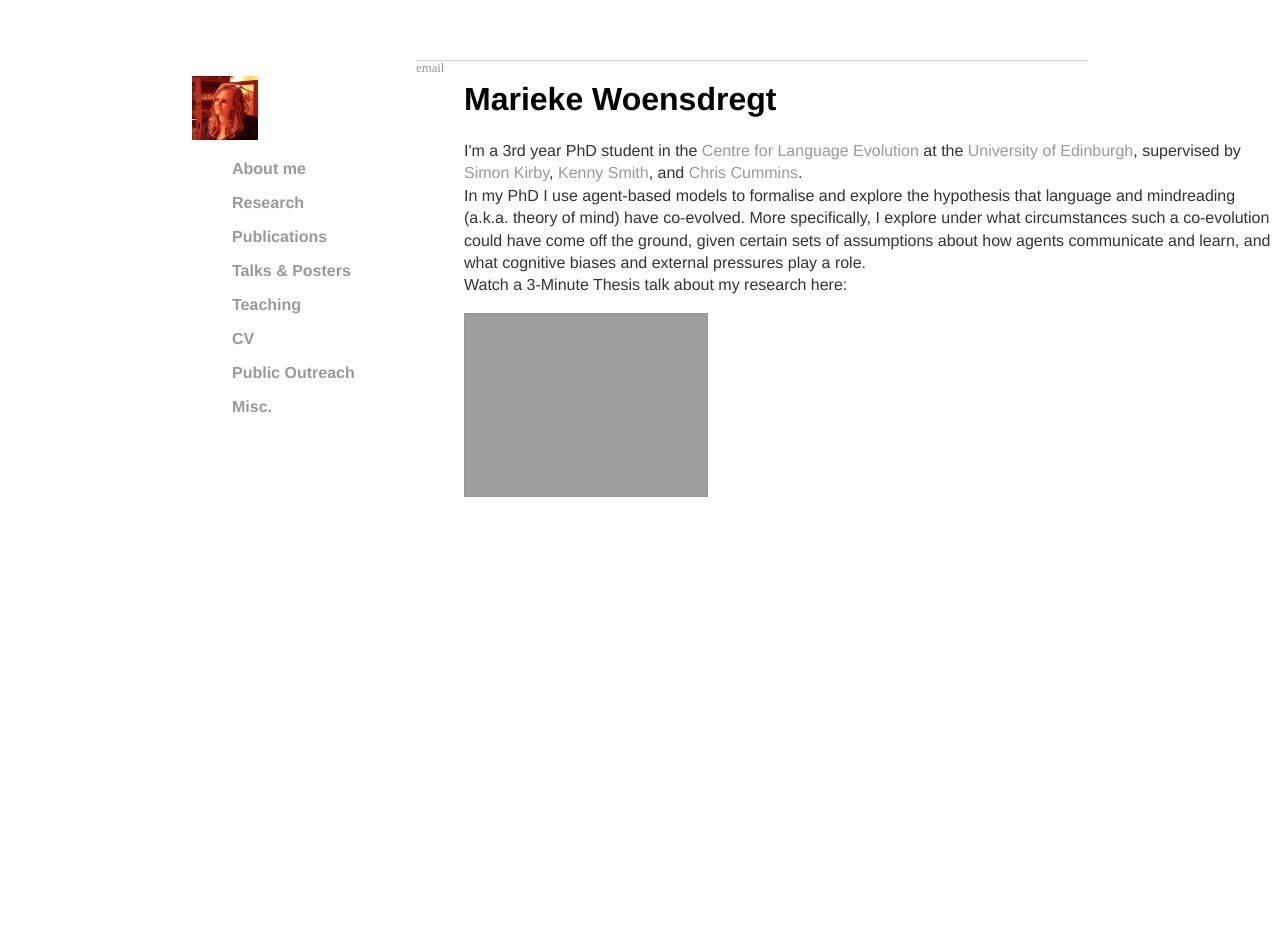
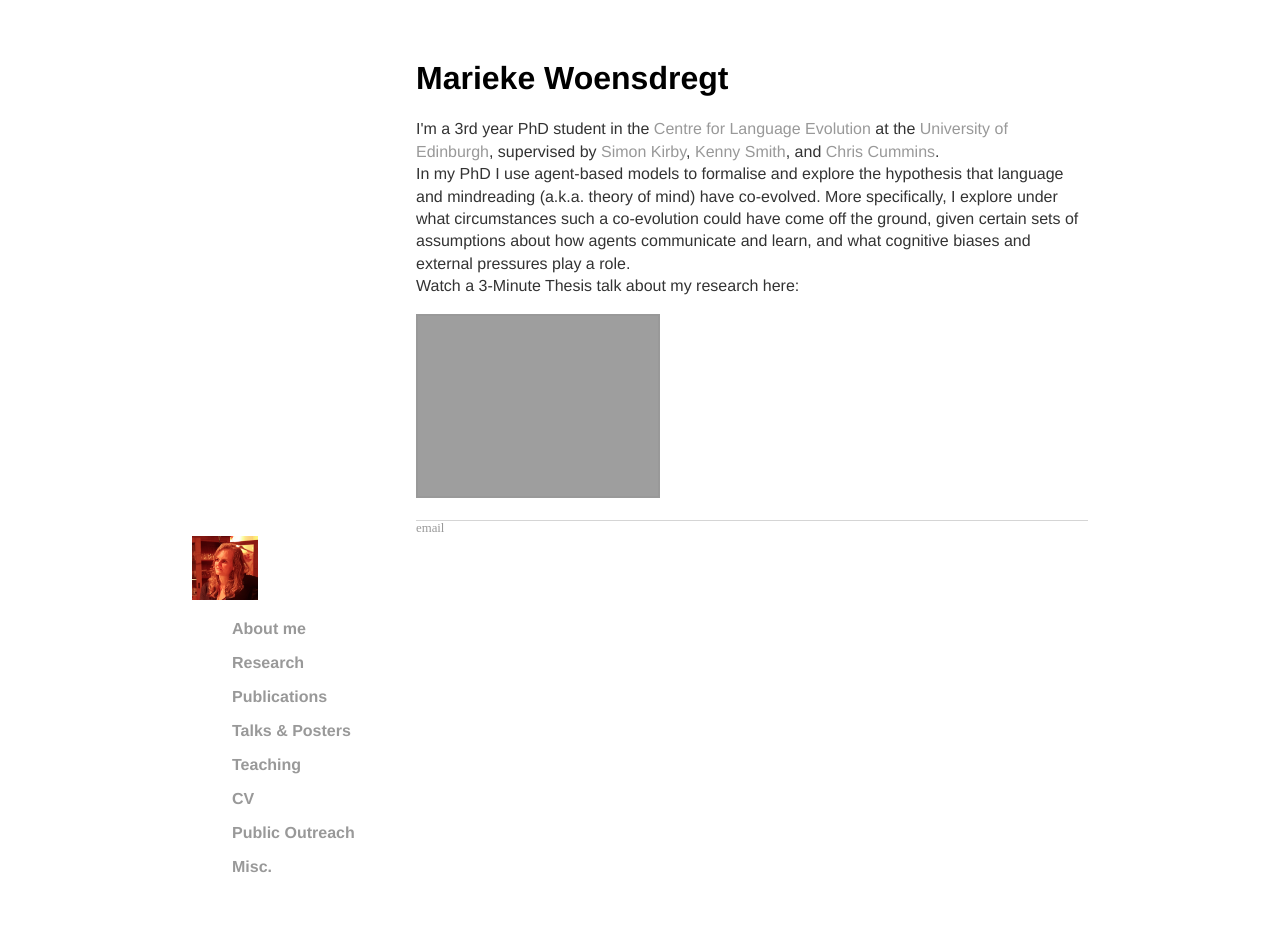
Before and after one commit to marieke-woensdregt/marieke-woensdregt.github.io, a Jekyll site: the page built from index.html, in a window 1280 px wide. Built offline with Jekyll 4.4.1, drawn with Linux system fonts in a browser that asks for light colours; before the commit the page ends 900 px from its top, so only the background shows below that; grey boxes are pictures that could not be loaded.

Commit message:
Update default.html

```diff
--- a/_layouts/default.html
+++ b/_layouts/default.html
@@ -10,7 +10,7 @@
 
 		<body>
 		<!-- <div class="blurb" style="margin-left:25%"> -->
-		<div class="blurb" style="position:absolute">
+		<div class="blurb">
 			<title>{{ page.title }}</title>
 			{{ content }}
 		</div><!-- /.blurb -->
```
